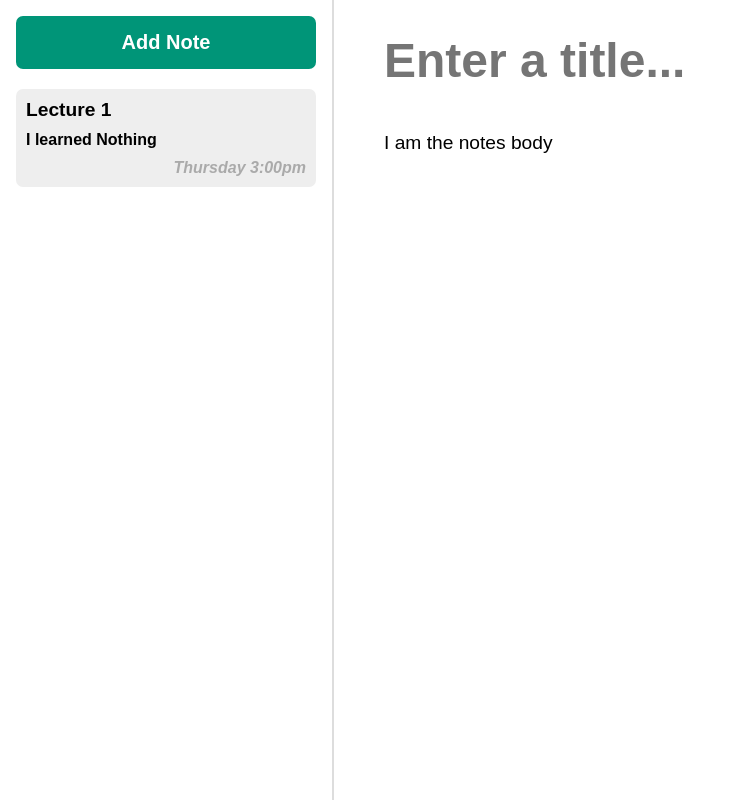
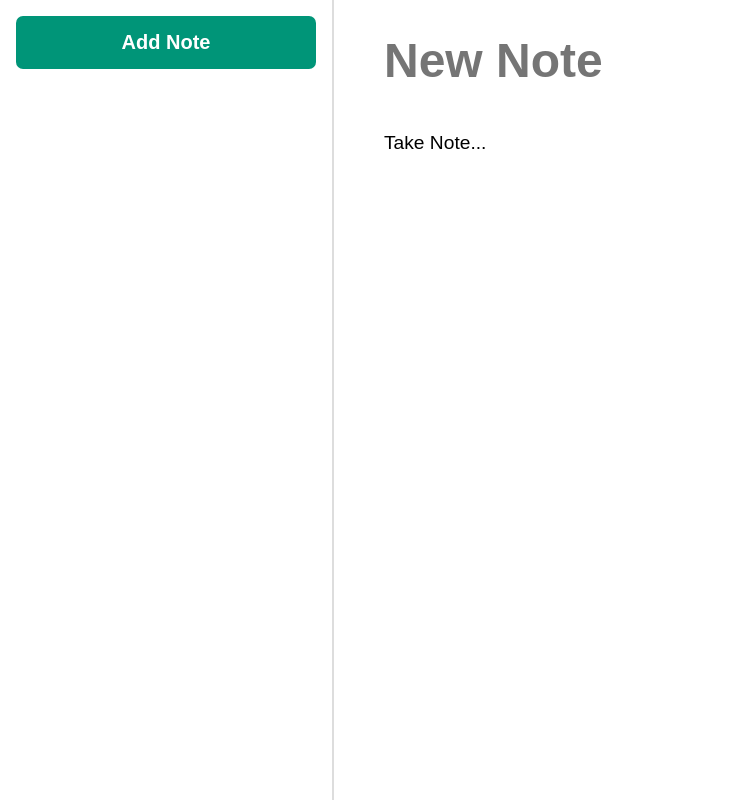
Before and after one commit to tariklaroda/Notes-App-Js, a plain HTML site: page index.html in a window 1280 px wide. Shown: the whole page, without its empty margins (0-729 px from the left). Drawn offline with Linux system fonts and the light colour scheme.

Commit message:
Updated Notes View
added methods to CreateListItems and additional minor changes

```diff
--- a/index.html
+++ b/index.html
@@ -8,8 +8,8 @@
   </head>
   <body>
     <div class="notes" id="app">
-      <div class="notes__sidebar">
-        <!--notes button to adda note-->
+      <!-- <div class="notes__sidebar">
+
         <button class="notes__add">Add Note</button>
 
         <div class="notes__list">
@@ -30,7 +30,7 @@
         <textarea class="notes__body" name="" id="" cols="30" rows="10">
 I am the notes body</textarea
         >
-      </div>
+      </div> -->
     </div>
     <!-- type is module so we can make use of the import/export syntax-->
     <script src="js/main.js" type="module"></script>
--- a/js/NotesApi.js
+++ b/js/NotesApi.js
@@ -38,5 +38,12 @@ export default class NotesApi {
     localStorage.setItem("notesapp-notes", JSON.stringify(notes));
   }
 
-  static deleteNote(id) {}
+  static deleteNote(id) {
+    //get all of the notes, then filter to get all the notes that DON'T have the selected id.
+    const notes = NotesApi.getAllNotes();
+    const newNotes = notes.filter((note) => note.id != id);
+
+    //store all the notes (that don't have the deleted note id)
+    localStorage.setItem("notesapp-notes", JSON.stringify(newNotes));
+  }
 }
--- /dev/null
+++ b/js/NotesView.js
@@ -0,0 +1,76 @@
+// We're using this javascript file to render the HTML for our notes app
+
+export default class NotesView {
+  //create a constructor that will take the root (the 'app' div) and an object
+  constructor(
+    root,
+    { onNoteSelect, onNoteAdd, onNoteEdit, onNoteDelete } = {}
+  ) {
+    this.root = root;
+    this.onNoteSelect = onNoteSelect;
+    this.onNoteAdd = onNoteAdd;
+    this.onNoteEdit = onNoteEdit;
+    this.onNoteDelete = onNoteDelete;
+
+    //render initial HTML for the root
+    this.root.innerHTML = `
+        <div class="notes__sidebar">
+            <button class="notes__add">Add Note</button>
+            <div class="notes__list"></div>
+        </div>
+        <div class="notes__preview">
+            <input type="text" class="notes__title" placeholder="New Note"/>
+            <textarea class="notes__body">Take Note...</textarea>
+        </div>
+    `;
+
+    //add event listener
+    //select the addNote button, inputTitle and input body
+    const btnAddNote = this.root.querySelector(".notes__add");
+    const inpTitle = this.root.querySelector(".notes__title");
+    const inpBody = this.root.querySelector(".notes__body");
+
+    //add event listener when button is clicked
+    btnAddNote.addEventListener("click", () => {
+      // call the add function
+      this.onNoteAdd();
+    });
+
+    //for both the Title and Body inputs, call event function after you exit the text field
+    [inpTitle, inpBody].forEach((inputField) => {
+      inputField.addEventListener("blur", () => {
+        //get updated Title and body, from the elements
+        const updatedTitle = inpTitle.value.trim();
+        const updatedBody = inpBody.value.trim();
+        this.onNoteEdit(updatedTitle, updatedBody);
+      });
+    });
+
+    console.log(
+      this._createListItemHTML(
+        440772,
+        "Tarik LaRoda",
+        "Bachelor Of Science Student",
+        new Date()
+      )
+    );
+
+    // TODO: Hide the note preview by default
+  }
+
+  _createListItemHTML(id, title, body, updated) {
+    const MAX_BODY_LENGTH = 60;
+
+    return `
+    <div class="notes__list-item data-note-id="${id}">
+    <div class="notes__small-title">${title}</div>
+    <div class="notes__small-body">${body.substring(0, MAX_BODY_LENGTH)}${
+      body.length > MAX_BODY_LENGTH ? "..." : ""
+    }/div>
+    <div class="notes__small-updated">${updated.toLocaleString(undefined, {
+      dateStyle: "full",
+      timeStyle: "short",
+    })}</div>
+    `;
+  }
+}
--- a/js/main.js
+++ b/js/main.js
@@ -1,10 +1,17 @@
-//The Man\in JS file
+//The Main JS file
 import NotesApi from "./NotesApi.js";
+import NotesView from "./NotesView.js";
 
-NotesApi.saveNote({
-  title: "Node Updated!",
-  body: "Hi! I'm the updated again note",
-  id: 905490,
+const app = document.getElementById("app");
+const view = new NotesView(app, {
+  //in this function we simply console.log that the button was clicked
+  onNoteAdd() {
+    console.log("Let's add a new note!");
+  },
+  //in this function we simply console.log the newTitle and body
+  onNoteEdit(newTitle, newBody) {
+    console.log("The new title is:", newTitle);
+    console.log("The new body is:", newBody);
+  },
 });
-
 console.log(NotesApi.getAllNotes());
```
